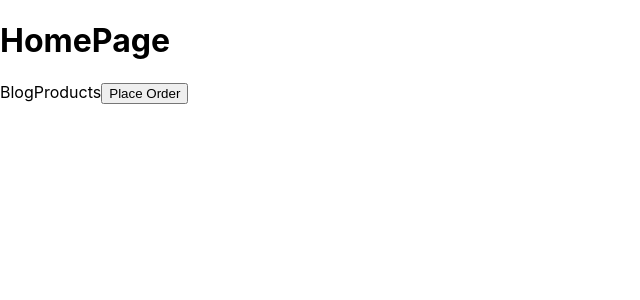
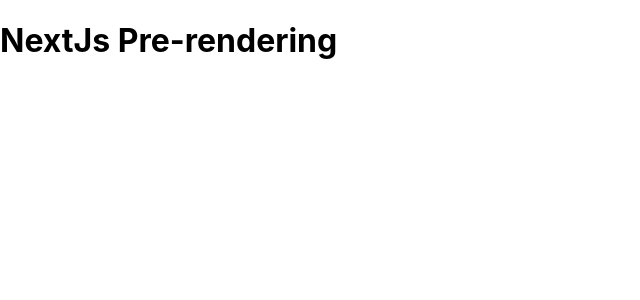
Before and after one commit to KGaurav-8102/Next-Js, a Next.js app in the folder hello-world/: page / in a window 1280 px wide. Shown: the top 300 px of the page, without its empty margins (0-640 px from the left). Built offline with nearby package versions, Linux system fonts and the light colour scheme.

Commit message:
getStatic Props Started

```diff
--- a/hello-world/pages/index.js
+++ b/hello-world/pages/index.js
@@ -1,25 +1,7 @@
-import Link from 'next/link';
-import { useRouter } from 'next/router';
 
-function Home() {
-    const router = useRouter();
-    const handleClick = () => {
-        console.log('order has been placed Successfully');
-        router.push('/product');
-    }
 
-    return(
-        <div>
-            <h1>HomePage</h1>
-            <Link href='/blog'>
-                <a>Blog</a>
-            </Link>
-            <Link href='/product'>
-                <a>Products</a>
-            </Link>
-            <button onClick={handleClick}>Place Order</button>
-        </div>
-    );
+function App() {
+    return <h1>NextJs Pre-rendering</h1>
 }
 
-export default Home;
+export default App;
```
